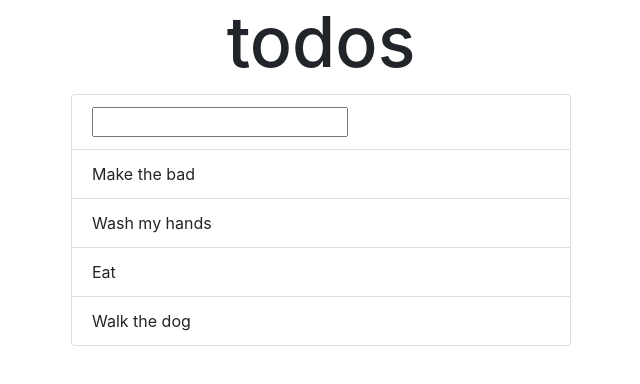
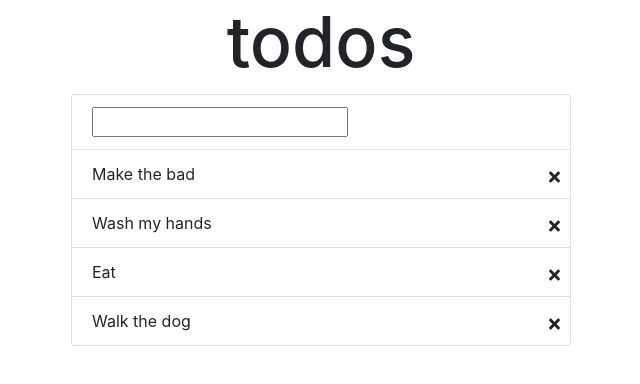
Before and after one commit to CeoEpsilon/to-do-react, a React (Create React App) app: page / in a window 1280 px wide. Shown: the top 384 px of the page, without its empty margins (319-959 px from the left). Built offline with nearby package versions, Linux system fonts and the light colour scheme.

Commit message:
adding remove button

```diff
--- a/package.json
+++ b/package.json
@@ -3,10 +3,15 @@
   "version": "0.1.0",
   "private": true,
   "dependencies": {
+    "@fortawesome/fontawesome-svg-core": "^1.2.26",
+    "@fortawesome/free-regular-svg-icons": "^5.12.0",
+    "@fortawesome/free-solid-svg-icons": "^5.12.0",
+    "@fortawesome/react-fontawesome": "^0.1.8",
     "@testing-library/jest-dom": "^4.2.4",
     "@testing-library/react": "^9.3.2",
     "@testing-library/user-event": "^7.1.2",
     "bootstrap": "^4.4.1",
+    "font-awesome": "^4.7.0",
     "jquery": "^3.4.1",
     "materialize-css": "^1.0.0-rc.2",
     "popper": "^1.0.1",
--- a/src/components/todo-list-item/TodoListItem.css
+++ b/src/components/todo-list-item/TodoListItem.css
@@ -0,0 +1,10 @@
+.task {
+    position: relative;
+
+}
+
+.remove {
+    position: absolute;
+    margin-top: 7px;
+    right: 10px;
+}
--- a/src/components/todo-list-item/TodoListItem.js
+++ b/src/components/todo-list-item/TodoListItem.js
@@ -1,10 +1,15 @@
 import React from "react"
-
+//import { FontAwesomeIcon } from "@fortawesome/react-fontawesome";
+import { FontAwesomeIcon } from '@fortawesome/react-fontawesome'
+import { faTimes } from '@fortawesome/free-solid-svg-icons'
+import "./TodoListItem.css"
 
 function TodoListItem(props) {
     return (
-        <li className="list-group-item" id={props.index}>{props.item}
+        <li className="list-group-item " id={props.index}>{props.item}
+        <FontAwesomeIcon className="remove" icon={faTimes}/>
         </li>
+
     )
 }
 
```
Also changed, not shown: 1 other file (tests, documents, lock files or other folders).
